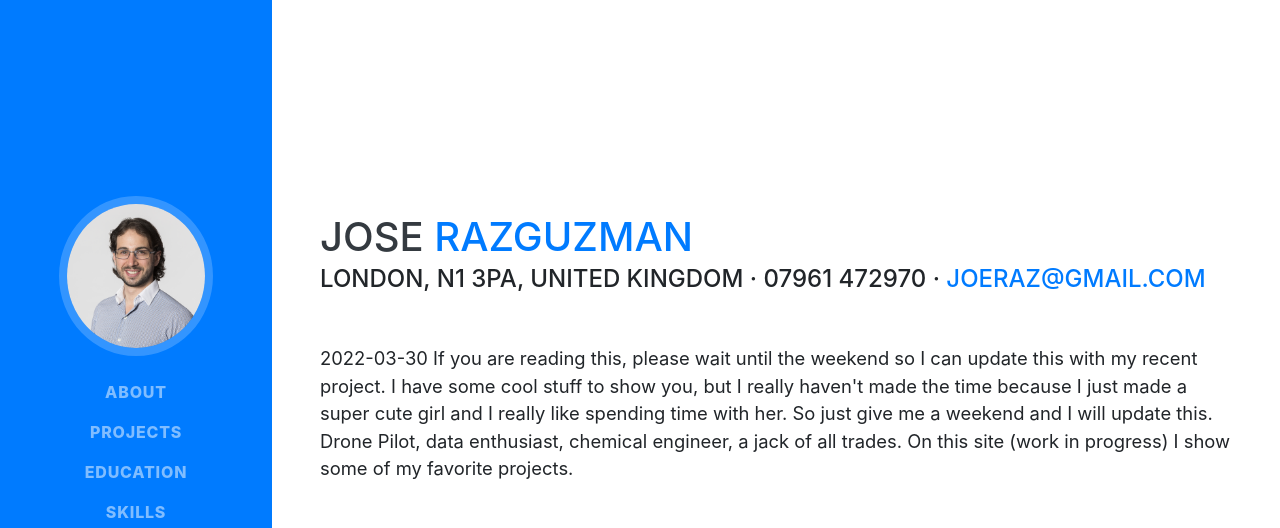
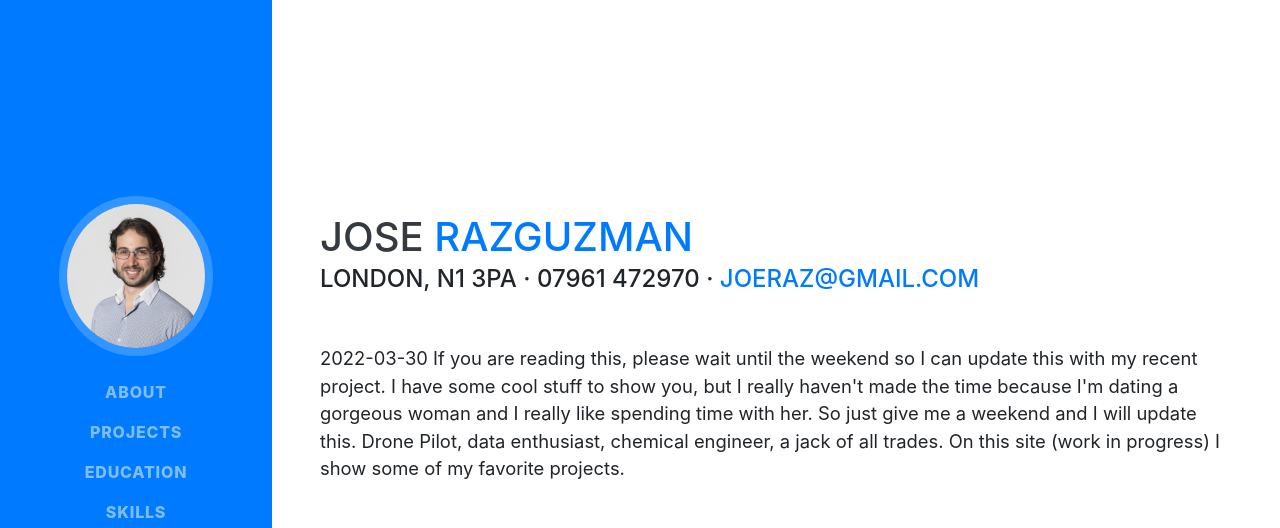
Before and after one commit to joseraz/joseraz.github.io, a website with bundled scripts: page index.html in a window 1280 px wide. Shown: the top 528 px of the page. Built offline with nearby package versions, Linux system fonts and the light colour scheme; a web font is replaced by a local one.

Commit message:
Intro typos

```diff
--- a/index.html
+++ b/index.html
@@ -66,10 +66,10 @@
         <h1 class="mb-0">Jose
           <span class="text-primary">RazGuzman</span>
         </h1>
-        <div class="subheading mb-5">London, N1 3PA, United Kingdom · 07961 472970 ·
+        <div class="subheading mb-5">London, N1 3PA · 07961 472970 ·
           <a href="mailto:jr319@imperial.ac.uk">joeraz@gmail.com</a>
         </div>
-        <p class="lead mb-5"> 2022-03-30 If you are reading this, please wait until the weekend so I can update this with my recent project. I have some cool stuff to show you, but I really haven't made the time because I just made a super cute girl and I really like spending time with her. So just give me a weekend and I will update this. Drone Pilot, data enthusiast, chemical engineer, a jack of all trades. On this site (work in progress) I show some of my favorite projects.</p>
+        <p class="lead mb-5"> 2022-03-30 If you are reading this, please wait until the weekend so I can update this with my recent project. I have some cool stuff to show you, but I really haven't made the time because I'm dating a gorgeous woman and I really like spending time with her. So just give me a weekend and I will update this. Drone Pilot, data enthusiast, chemical engineer, a jack of all trades. On this site (work in progress) I show some of my favorite projects.</p>
         <div class="social-icons">
           <a href="https://www.linkedin.com/in/joseraz/">
             <i class="fab fa-linkedin-in"></i>
```
